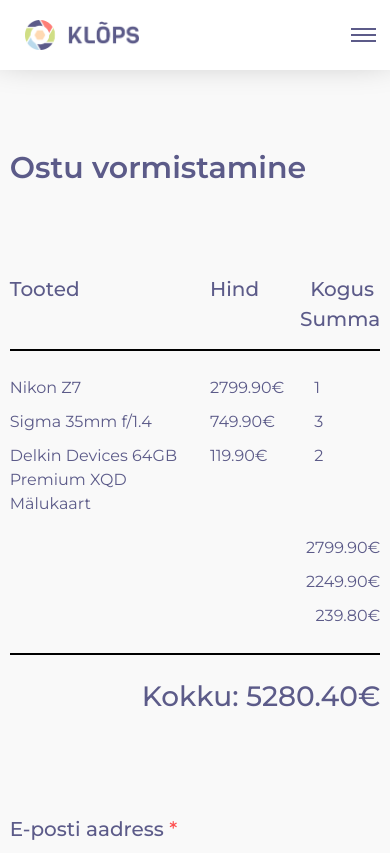
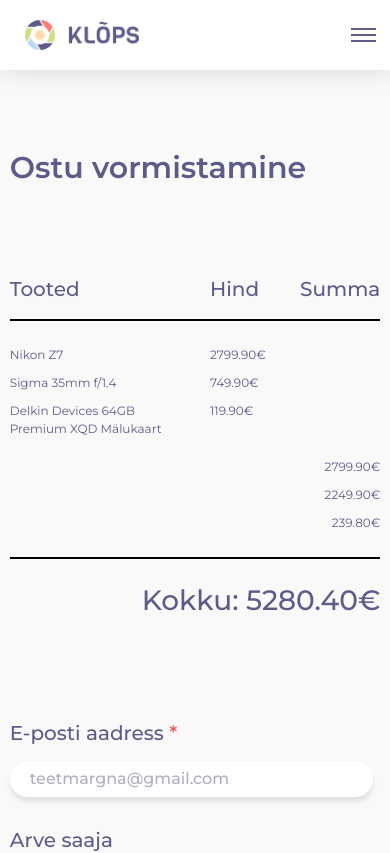
Before and after one commit to KatoConcept/klops_fotopood, a React (Create React App) app: page /make_purchase in a window 390 px wide. Shown: the top 853 px of the page. Built offline with nearby package versions, Linux system fonts and the light colour scheme.

Commit message:
Testing purchase page responsiveness

```diff
--- a/src/Components/MakePurchase/MakePurchase.js
+++ b/src/Components/MakePurchase/MakePurchase.js
@@ -12,7 +12,7 @@
           <div className="row">
             <div className="col-6 shop-sub-title">Tooted</div>
             <div className="col shop-sub-title">Hind</div>
-            <div className="col shop-sub-title">Kogus</div>
+            <div className="col shop-sub-title quantity-show">Kogus</div>
             <div className="col shop-sub-title text-right">Summa</div>
           </div>
         </div>
@@ -35,9 +35,9 @@
               <p className="purchase-item-price">119.90€</p>
             </div>
             <div className="col purchase-sub-title">
-              <p className="purchase-item-quantity">1</p>
-              <p className="purchase-item-quantity">3</p>
-              <p className="purchase-item-quantity">2</p>
+              <p className="purchase-item-quantity quantity-show">1</p>
+              <p className="purchase-item-quantity quantity-show">3</p>
+              <p className="purchase-item-quantity quantity-show">2</p>
             </div>
             <div className="col purchase-sub-title text-right">
               <p className="purchase-item-price">2799.90€</p>
--- a/src/Style/MakePurchase.scss
+++ b/src/Style/MakePurchase.scss
@@ -66,13 +66,6 @@
         width: 50%;
         min-height: 1000px;
     }
-    .right-form-wrap {
-        // background-color: lightgray;
-    }
-    .left-form-wrap {
-        // background-color: rgb(236, 236, 236);
-    }
-
     .form-title {
         font-size: 20px !important;
         color: $main !important;
@@ -169,12 +162,23 @@
 
     }
 
+
+    @media only screen and (max-width: 620px) {
+        .quantity-show {
+            display: none;
+        }
+    }
+
+    @media only screen and (max-width: 493px) {
+        .purchase-item-name, .purchase-item-price, .purchase-item-quantity {
+            font-size: 12px;
+        }
+    }
+
     @media only screen and (max-width: 440px) {
         .page-title {
             font-size: 30px;
         }
     }
-    @media only screen and (max-width: 768px) {
 
-    }
 }
```
